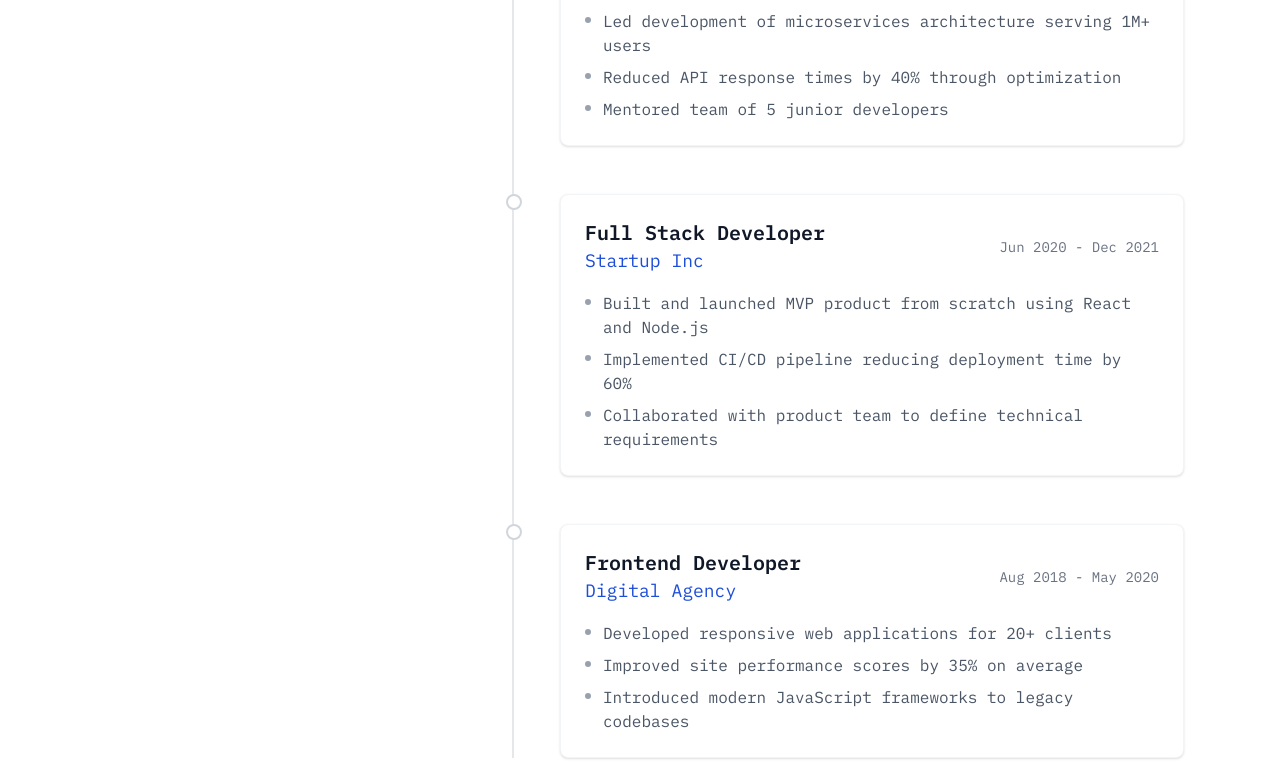
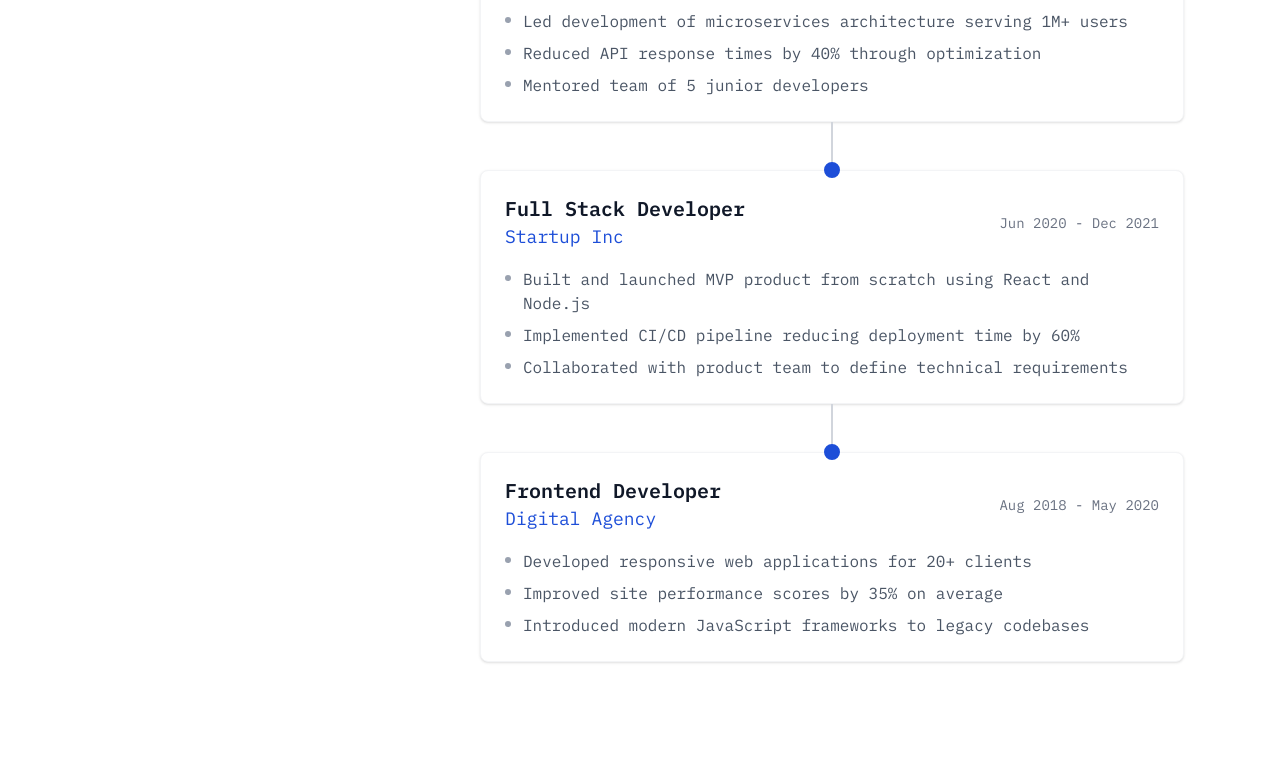
Before and after one commit to RyanFitzgerald/devportfolio, an Astro site: page / in a window 1280 px wide. Shown: the part 2395-3165 px from the top of the page. Built offline with nearby package versions, Linux system fonts and the light colour scheme; Astro itself is replaced by a stand-in of ours.

Commit message:
Refactor Experience component to improve layout and styling, adding connecting lines between experience cards for better visual continuity

```diff
--- a/src/components/Experience.astro
+++ b/src/components/Experience.astro
@@ -20,16 +20,20 @@ const hasExperience = siteConfig.experience && siteConfig.experience.length > 0;
 
           <div class="lg:col-span-8">
             <div class="relative">
-              <div class="absolute left-8 top-0 bottom-0 w-0.5 bg-gray-200" />
-
-              {siteConfig.experience.map((exp) => (
-                <div class="relative flex items-start mb-12 last:mb-0 group">
+              {siteConfig.experience.map((exp, index) => (
+                <div class="relative mb-12 last:mb-0">
+                  {/* Timeline dot at top of card */}
                   <div
-                    class="absolute ml-0.5 left-8 w-4 h-4 bg-white border-2 border-gray-300 rounded-full -translate-x-1/2 group-hover:border-[var(--accent-color)] transition-colors duration-300"
-                    style={`--accent-color: ${siteConfig.accentColor}`}
+                    class="absolute left-1/2 -top-2 w-4 h-4 bg-white border-2 rounded-full -translate-x-1/2 z-20 transition-all duration-300"
+                    style={`border-color: ${siteConfig.accentColor}; background-color: ${siteConfig.accentColor}`}
                   />
 
-                  <div class="ml-20 flex-1">
+                  {/* Connecting line below card */}
+                  {index < siteConfig.experience.length - 1 && (
+                    <div class="absolute left-1/2 bottom-0 w-0.5 h-12 bg-gray-300 -translate-x-1/2 translate-y-full z-10" />
+                  )}
+
+                  {/* Experience card */}
                   <div class="bg-white rounded-lg shadow-sm border border-gray-100 p-6 hover:shadow-md transition-shadow duration-300">
                     <div class="flex flex-col sm:flex-row sm:items-center sm:justify-between mb-4">
                       <div>
@@ -58,7 +62,6 @@ const hasExperience = siteConfig.experience && siteConfig.experience.length > 0;
                     </ul>
                   </div>
                 </div>
-                </div>
               ))}
             </div>
           </div>
```
Lines whose indentation alone changed are shown as unchanged.
